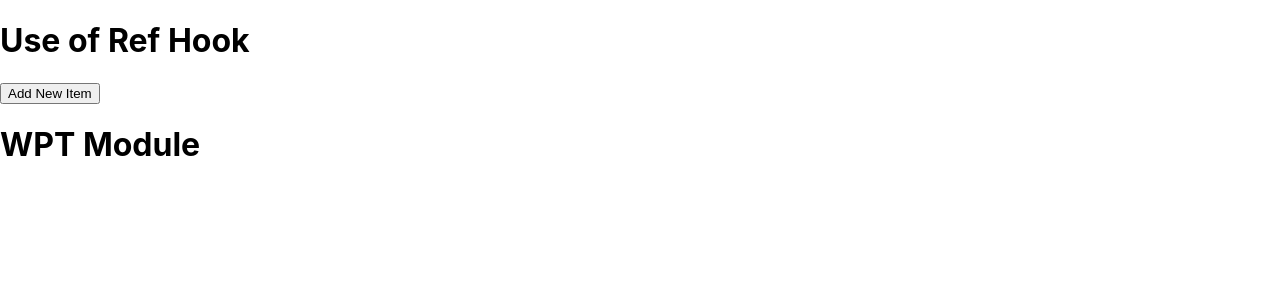
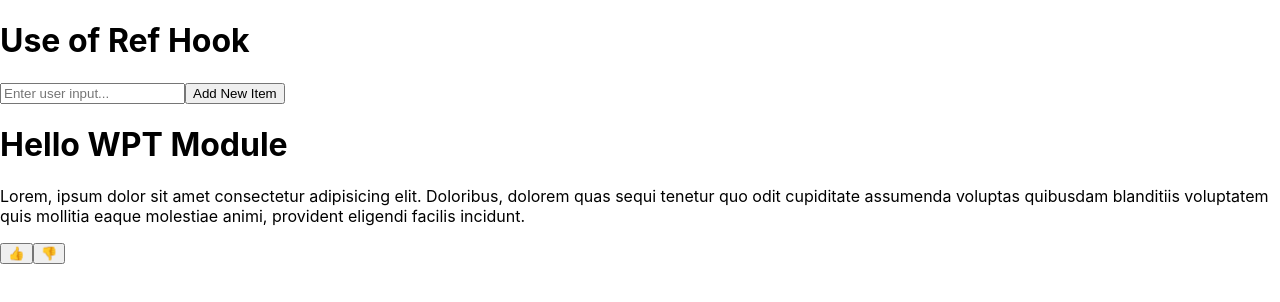
Before and after one commit to Hrishikesh-Dhormare/third-react-app, a React (Create React App) app: page / in a window 1280 px wide. Shown: the top 302 px of the page. Built offline with nearby package versions, Linux system fonts and the light colour scheme.

Commit message:
one input box

```diff
--- a/src/App.js
+++ b/src/App.js
@@ -4,7 +4,7 @@
   return (
     <>
       <h1>Use of Ref Hook</h1>
-      <ListDemo/>
+      <ListDemo />
     </>
   );
 }
@@ -14,22 +14,44 @@
   let [list, setList] = useState(["WPT Module"]);
 
   let addItemAction = () => {
-    let inputValue = inputRef.current.value;
-    let newList = [inputValue, ...list];
+    let inputValue = inputRef.current.value; //value from input text
+    let newList = [inputValue, ...list]; //Adding input value to the existing Value
 
     setList(newList);
 
-    inputRef.current.value ="";
+    inputRef.current.value = "";
   };
 
   return (
     <>
-     <input type="button" value="Add New Item" onClick="addItemAction()"/>
-     {list.map((item) => (
-        <h1>{item}</h1>
-      ))}
+      <input
+        type="text"
+        id="id1"
+        ref={inputRef}
+        placeholder="Enter user input..."
+      />
+      <input type="button" value="Add New Item" onClick={addItemAction} />
+      {list.map((item) => (<MessageDemo message={item}/>))}
     </>
-  )
+  );
+}
+
+function MessageDemo({ message }) {
+  return (
+    <>
+      <h1>Hello {message}</h1>
+      <p>
+        Lorem, ipsum dolor sit amet consectetur adipisicing elit. Doloribus,
+        dolorem quas sequi tenetur quo odit cupiditate assumenda voluptas
+        quibusdam blanditiis voluptatem quis mollitia eaque molestiae animi,
+        provident eligendi facilis incidunt.
+      </p>
+      <div>
+        <input type="button" value="&#128077;" />
+        <input type="button" value="&#128078;" />
+      </div>
+    </>
+  );
 }
 
 export default App;
```
